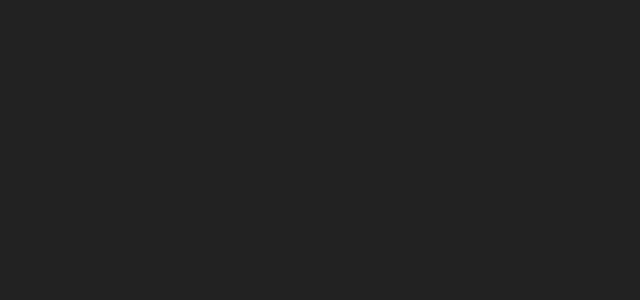
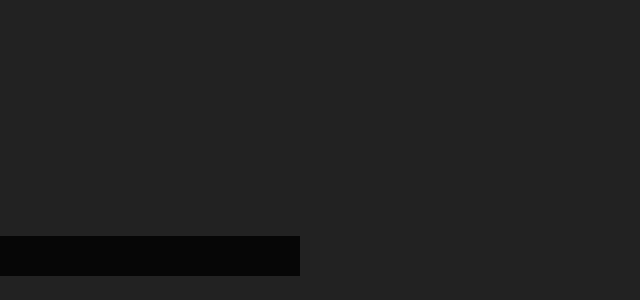
Before and after one commit to steppp/personal-website, a Next.js app: page / in a window 1280 px wide. Shown: the part 500-800 px from the top of the page, without its empty margins (0-640 px from the left). Built offline with nearby package versions, Linux system fonts and the light colour scheme.

Commit message:
feat: add NavBar and Button components [#4]
Add declarations only for the NavBar and the Button component.

Update theme config.

```diff
--- /dev/null
+++ b/components/Button/styles.ts
@@ -0,0 +1,3 @@
+import { styled } from '@/theme/stitches.config'
+
+export const StyledButton = styled('button', {})
--- /dev/null
+++ b/components/NavBar/index.tsx
@@ -0,0 +1,8 @@
+import React from 'react'
+import { StyledNavBar } from './styles'
+
+const NavBar = () => {
+	return <StyledNavBar></StyledNavBar>
+}
+
+export default NavBar
--- /dev/null
+++ b/components/NavBar/styles.ts
@@ -0,0 +1,15 @@
+import { styled } from '@/theme/stitches.config'
+
+export const StyledNavBar = styled('nav', {
+	backgroundColor: '$grayDark1',
+	borderRadius: '$outer',
+	display: 'flex',
+	justifyContent: 'center',
+	alignItems: 'stretch',
+	width: '300px',
+	height: '40px',
+	position: 'fixed',
+	bottom: '$medium',
+	left: 'auto',
+	right: 'auto',
+})
--- a/pages/_app.tsx
+++ b/pages/_app.tsx
@@ -1,3 +1,4 @@
+import NavBar from '@/components/NavBar'
 import { globalStyles } from '@/theme/global'
 import { css } from '@/theme/stitches.config'
 import type { AppProps } from 'next/app'
@@ -17,8 +18,11 @@
 	globalStyles()
 
 	return (
-		<main className={mainTagStyle()}>
-			<Component {...pageProps} />
-		</main>
+		<>
+			<NavBar />
+			<main className={mainTagStyle()}>
+				<Component {...pageProps} />
+			</main>
+		</>
 	)
 }
--- a/theme/stitches.config.ts
+++ b/theme/stitches.config.ts
@@ -40,6 +40,10 @@
 				bigger: '40px',
 				huge: '60px',
 			},
+			radii: {
+				outer: 32,
+				inner: 24,
+			},
 		},
 		media: {
 			sm: '(min-width: 640px)',
```
Also changed, not shown: components/Button/index.tsx (added, +7 -0 lines).
